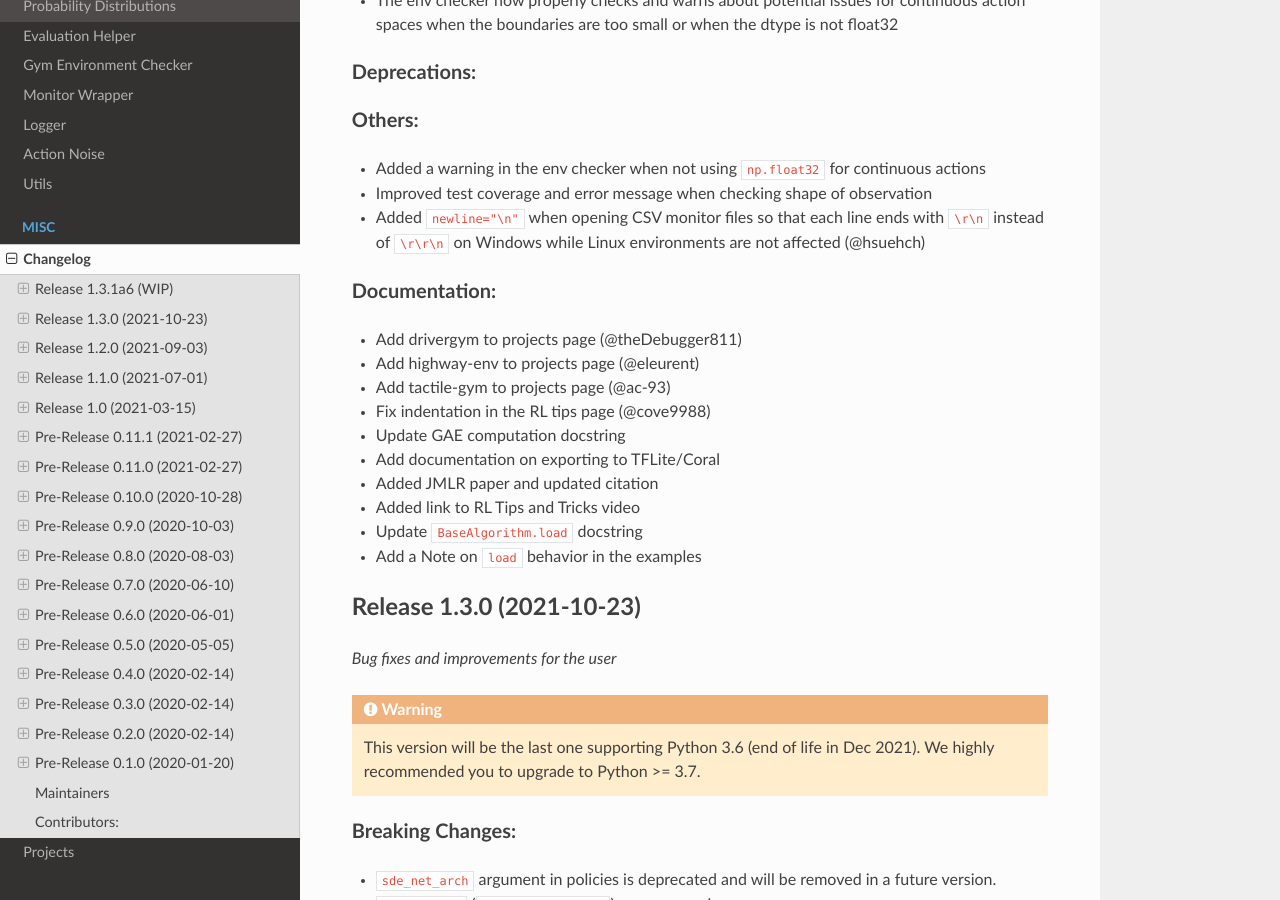
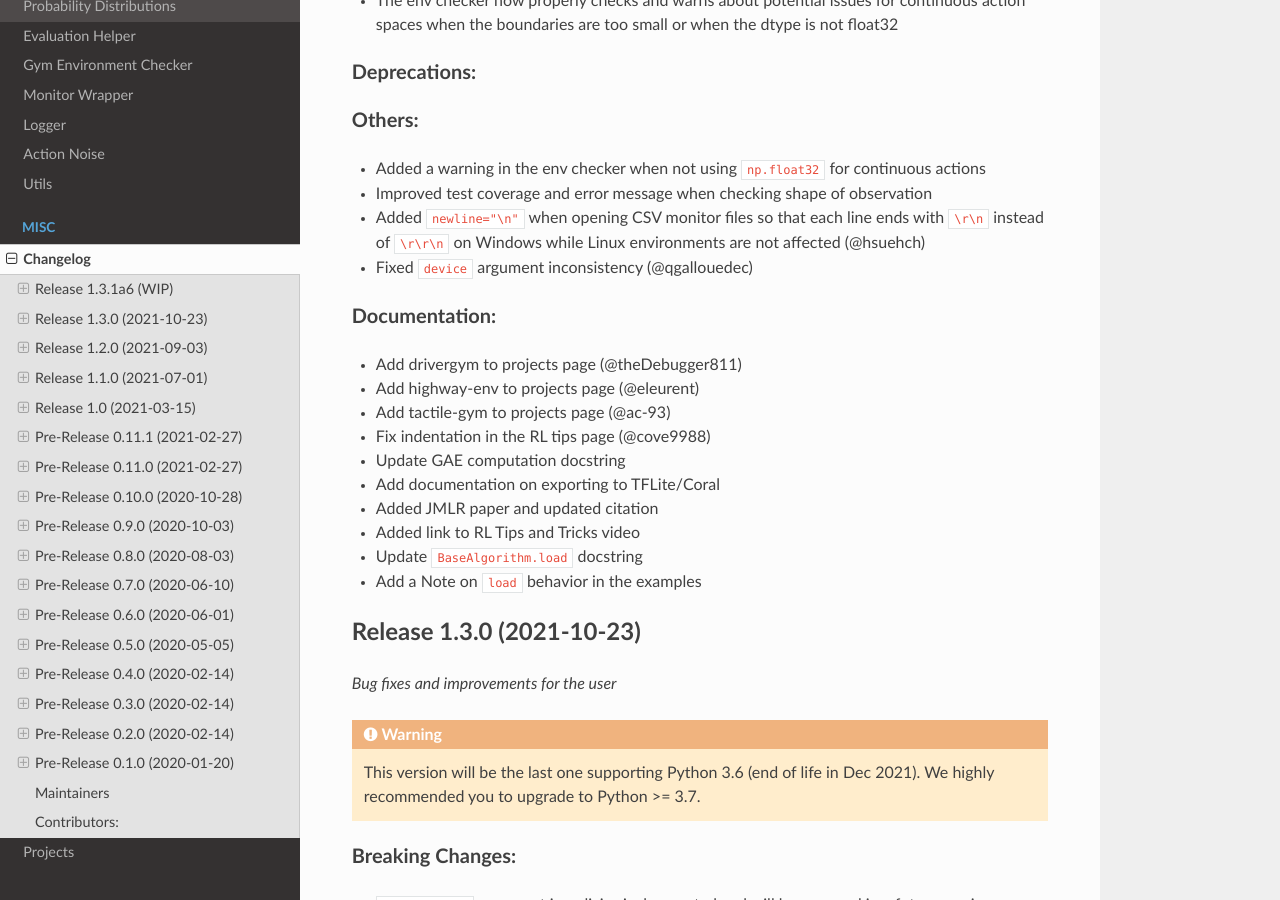
Before and after one commit to DLR-RM/stable-baselines3, a Sphinx documentation site: the page built from docs/misc/changelog.rst, in a window 1280 px wide and 900 px high, scrolled down 855 px. Built offline with Sphinx 7.4.7 and the Read the Docs theme 2.0.0, drawn with Linux system fonts in a browser that asks for light colours; the version number could not be read and is left out.

Commit message:
Fixed ``device`` arg inconsistency in changelog

```diff
--- a/docs/misc/changelog.rst
+++ b/docs/misc/changelog.rst
@@ -38,6 +38,7 @@ Others:
 - Added a warning in the env checker when not using ``np.float32`` for continuous actions
 - Improved test coverage and error message when checking shape of observation
 - Added ``newline="\n"`` when opening CSV monitor files so that each line ends with ``\r\n`` instead of ``\r\r\n`` on Windows while Linux environments are not affected (@hsuehch)
+- Fixed ``device`` argument inconsistency (@qgallouedec)
 
 Documentation:
 ^^^^^^^^^^^^^^
```
